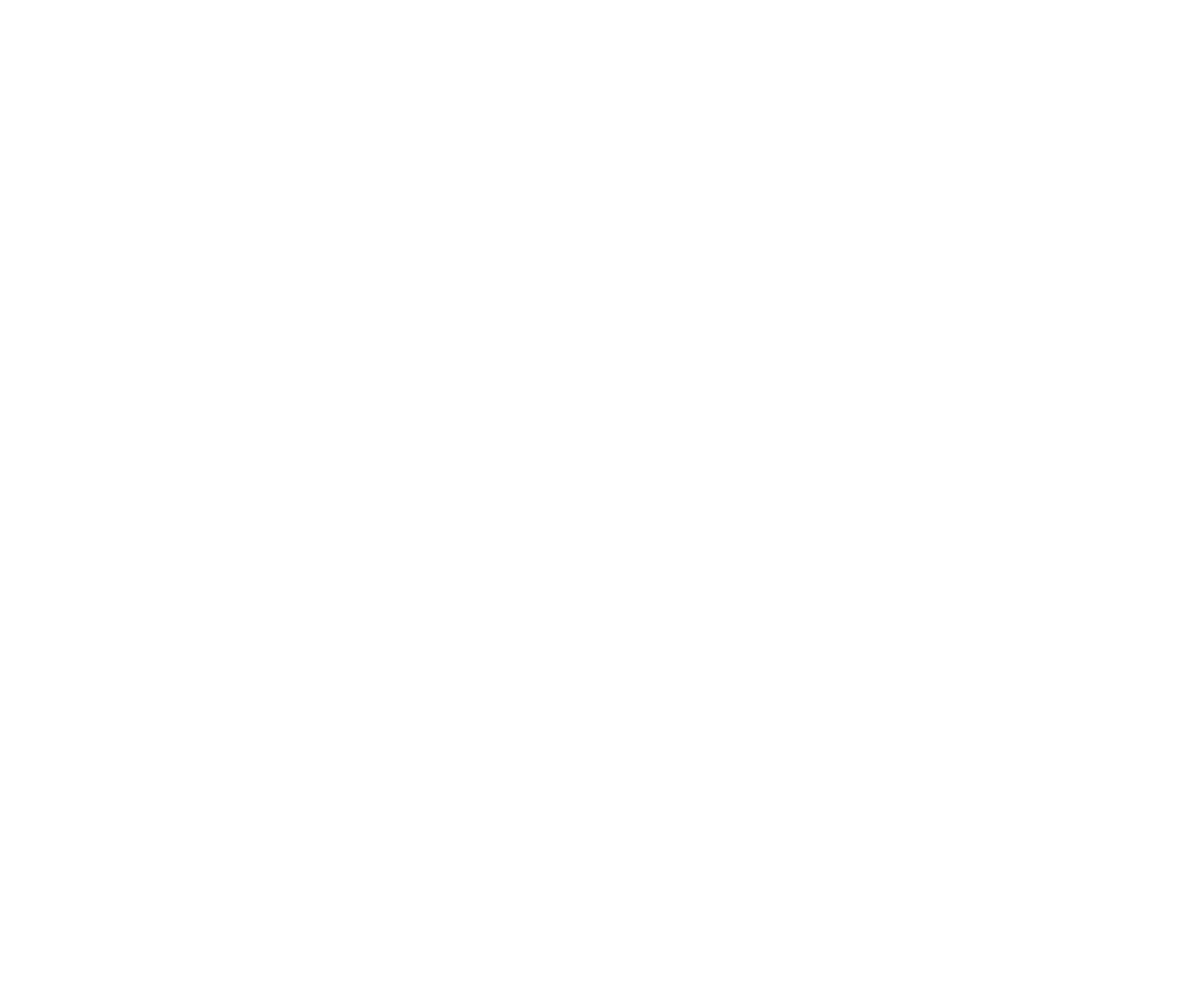
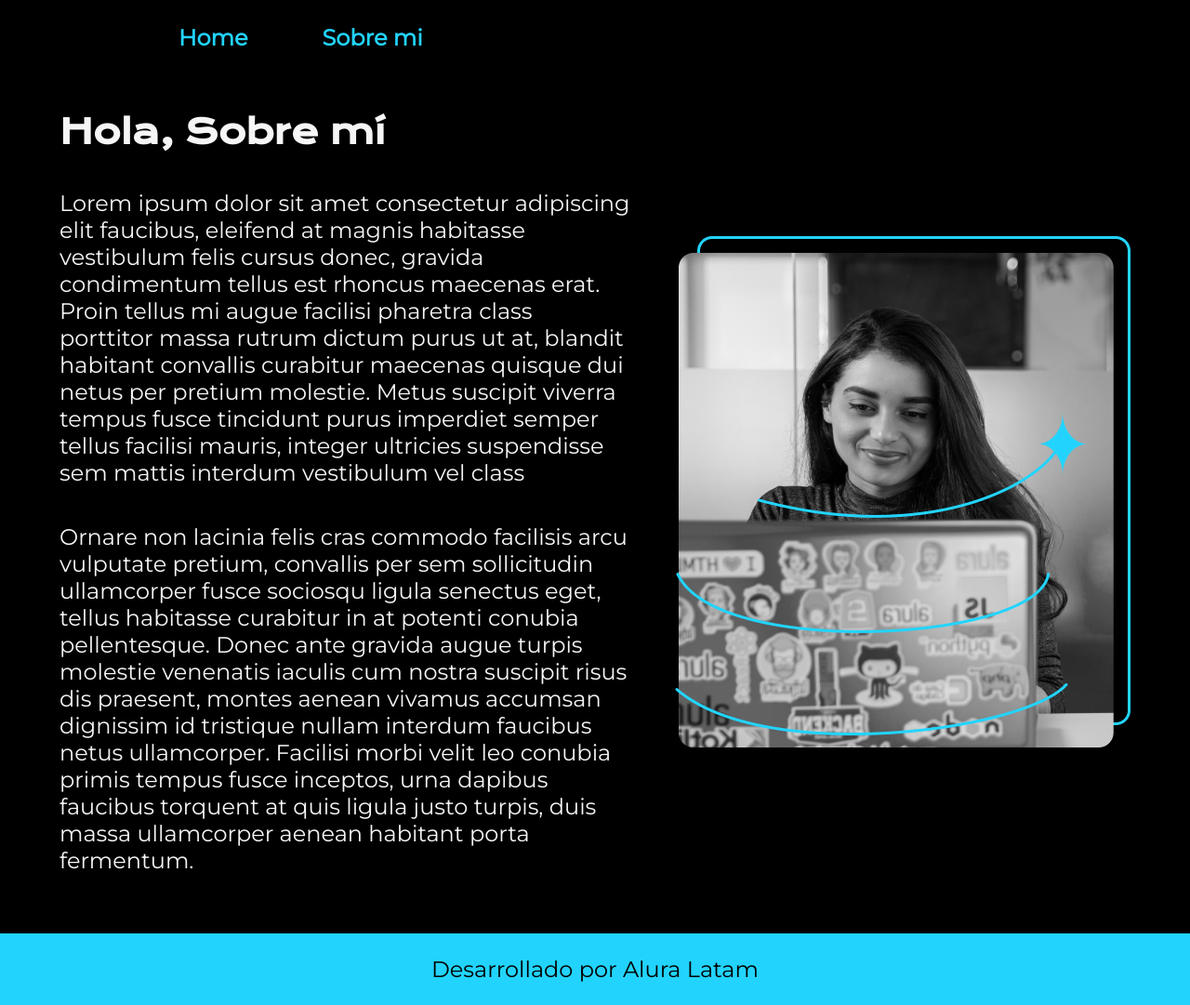
Before and after one commit to AngelBlackBlue/portafolioAlura, a plain HTML site: page about.html in a window 1280 px wide. Shown: the whole page at 93% size. Before the commit the page ends 800 px from the top, so only its background shows below. Drawn offline with nearby package versions, Linux system fonts and the light colour scheme.

Commit message:
Update about.html

```diff
--- a/about.html
+++ b/about.html
@@ -1,11 +1,47 @@
 <!DOCTYPE html>
 <html lang="en">
-<head>
-    <meta charset="UTF-8">
-    <meta name="viewport" content="width=device-width, initial-scale=1.0">
+  <head>
+    <meta charset="UTF-8" />
+    <meta name="viewport" content="width=device-width, initial-scale=1.0" />
     <title>Sobre mi</title>
-</head>
-<body>
-
-</body>
+    <link rel="stylesheet" href="styles/styles.css" />
+  </head>
+  <body>
+    <header class="header">
+      <nav class="header__menu">
+        <a href="index.html" class="header__menu__link">Home</a>
+        <a href="about.html" class="header__menu__link">Sobre mi</a>
+      </nav>
+    </header>
+    <main class="presentacion">
+      <section class="presentacion__texto">
+        <h1 class="presentacion__texto__titulo">Hola, Sobre mí</h1>
+        <p class="presentacion__texto__descripcion">
+          Lorem ipsum dolor sit amet consectetur adipiscing elit faucibus,
+          eleifend at magnis habitasse vestibulum felis cursus donec, gravida
+          condimentum tellus est rhoncus maecenas erat. Proin tellus mi augue
+          facilisi pharetra class porttitor massa rutrum dictum purus ut at,
+          blandit habitant convallis curabitur maecenas quisque dui netus per
+          pretium molestie. Metus suscipit viverra tempus fusce tincidunt purus
+          imperdiet semper tellus facilisi mauris, integer ultricies suspendisse
+          sem mattis interdum vestibulum vel class
+        </p>
+        <p class="presentacion__texto__descripcion">
+          Ornare non lacinia felis cras commodo facilisis arcu vulputate
+          pretium, convallis per sem sollicitudin ullamcorper fusce sociosqu
+          ligula senectus eget, tellus habitasse curabitur in at potenti conubia
+          pellentesque. Donec ante gravida augue turpis molestie venenatis
+          iaculis cum nostra suscipit risus dis praesent, montes aenean vivamus
+          accumsan dignissim id tristique nullam interdum faucibus netus
+          ullamcorper. Facilisi morbi velit leo conubia primis tempus fusce
+          inceptos, urna dapibus faucibus torquent at quis ligula justo turpis,
+          duis massa ullamcorper aenean habitant porta fermentum.
+        </p>
+      </section>
+      <img src="/assets/Imagem.png" alt="imagen" />
+    </main>
+    <footer class="footer">
+      <p>Desarrollado por Alura Latam</p>
+    </footer>
+  </body>
 </html>
```
